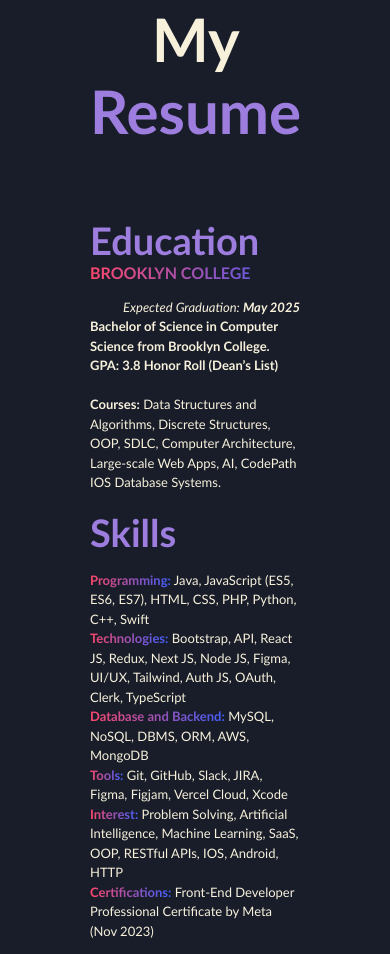
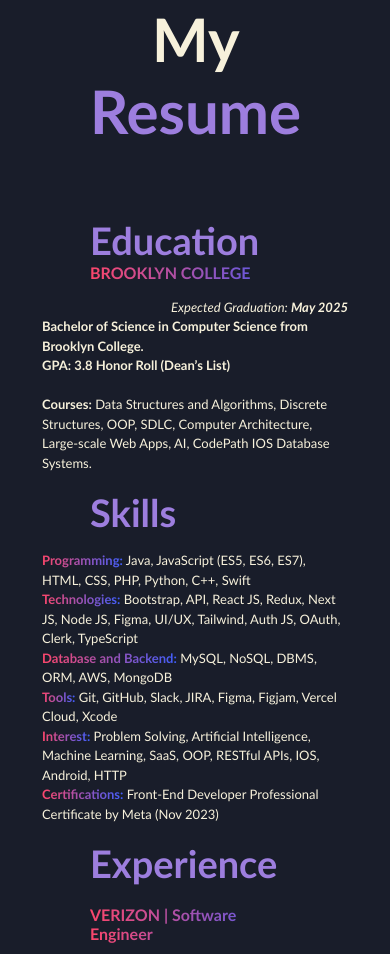
Before and after one commit to Ahsan725/Ahsan, a plain HTML site: page index.html in a window 390 px wide. Shown: the part 5991-6945 px from the top of the page. Drawn offline with nearby package versions, Linux system fonts and the light colour scheme.

Commit message:
fixed the margin on mobile

```diff
--- a/styles.css
+++ b/styles.css
@@ -673,6 +673,8 @@ body{
         line-height: 1.5;
         margin-top: 1rem;
         margin-bottom: 1rem;
+        margin-left: -3rem;
+        margin-right: -3rem;
       }
       .maintitle{
         font-size: 16px;
```
